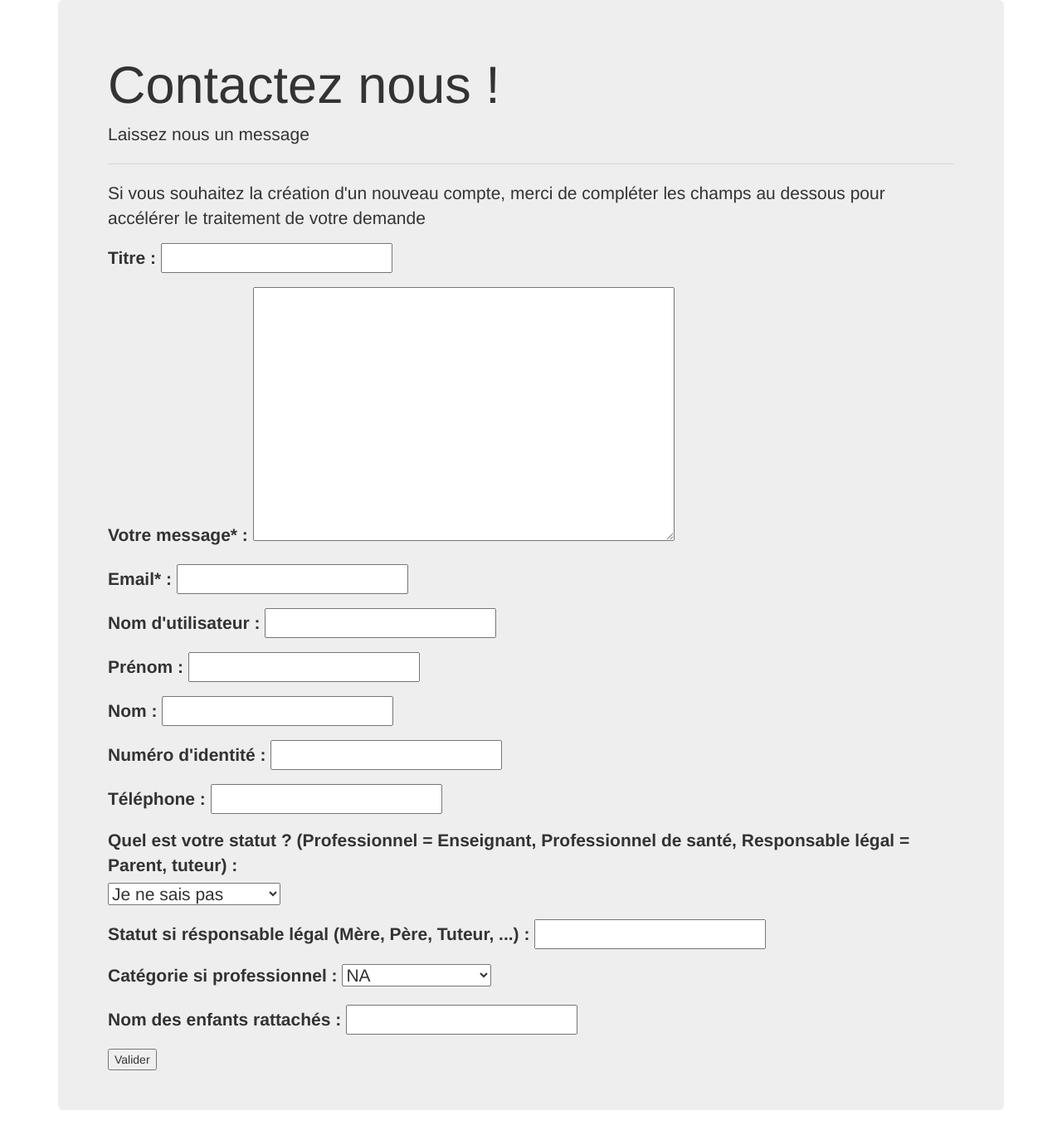
After one commit to CaralDesail/CarnetDeLiaisonAlpha, a Django app: page /tablecom/ContactUs in a window 1280 px wide. The commit adds this page. Shown: the whole page at 83% size. Run offline with Django 3.2, Linux system fonts and the light colour scheme; data comes from the database, SQL or seed files in the repository; both versions use the stored data as it was after the commit; some libraries are stand-ins or nearby versions.

Commit message:
Questionnaire de prise de contact

```diff
--- a/Carnet/tablecom/admin.py
+++ b/Carnet/tablecom/admin.py
@@ -33,5 +33,6 @@ admin.site.register(Article,ArticleAdmin)
 admin.site.unregister(User)
 admin.site.register(User, UserAdmin)
 admin.site.register(Permission)
+admin.site.register(ContactUs)
 
 # Register your models here.
--- a/Carnet/tablecom/forms.py
+++ b/Carnet/tablecom/forms.py
@@ -57,3 +57,8 @@ class ChildSNotebookCreatForm(forms.ModelForm):
         model = ChildSNotebook
         #fields = '__all__'
         fields = ('name','forename','date_of_birth','num_ident')
+
+class ContactUsForm(forms.ModelForm):
+    class Meta:
+        model=ContactUs
+        fields = '__all__'
--- a/Carnet/tablecom/models.py
+++ b/Carnet/tablecom/models.py
@@ -54,3 +54,24 @@ class Article(models.Model): #table of differents "notes", or "articles" that wi
 
     def __str__(self):
         return self.title
+
+class ContactUs(models.Model):
+    title=models.CharField(max_length=255, verbose_name="Titre",blank=True, default="")
+    content = models.TextField(verbose_name="Votre message*")
+    email= models.EmailField(verbose_name="email*")
+    # fields if ask for user access creation
+    username = models.CharField(max_length=255, verbose_name="Nom d'utilisateur",blank=True)
+    first_name = models.CharField(max_length=255, verbose_name="Prénom",blank=True)
+    last_name= models.CharField(max_length=255, verbose_name="Nom",blank=True)
+    num_ident = models.CharField(max_length=255, verbose_name="Numéro d'identité",blank=True)
+    phone = models.CharField(max_length=60, blank=True,verbose_name="Téléphone",default="")
+    TYPE_SELECT = (
+        ('0', 'Je ne sais pas'),
+        ('1', 'Responsable_Legal'),
+        ('2', 'Professionnel')
+    )
+    RLorPro = models.CharField(max_length=11,choices=TYPE_SELECT, default='0',verbose_name="Quel est votre statut ? (Professionnel = Enseignant, Professionnel de santé, Responsable légal = Parent, tuteur)")
+    statusRL=models.CharField(blank=True, max_length=25, verbose_name="Statut si résponsable légal (Mère, Père, Tuteur, ...)", default=" ")
+    rolePro = models.ForeignKey('CategoriePro', on_delete=models.CASCADE, default=0,
+                                verbose_name='Catégorie si professionnel',blank=True)
+    child_access_asked = models.CharField(max_length=255, verbose_name="Nom des enfants rattachés",blank=True, default=" ")
--- /dev/null
+++ b/Carnet/tablecom/templates/tablecom/ContactUs.html
@@ -0,0 +1,30 @@
+<!DOCTYPE html>
+
+{% extends "tablecom/base.html" %}
+{% block title %}Contactez nous{% endblock %}
+
+{% block content %}
+<div class="container">
+<div class="jumbotron">
+
+
+{% if envoi %}
+    <h3>Le formulaire à bien été envoyé. Une réponse vous sera apportée prochainement. A bientôt !</h3>
+<meta http-equiv="REFRESH" content="3;url=accueil">
+{% else %}
+  <h1 class="display-3">Contactez nous !</h1>
+  <p class="lead">Laissez nous un message</p>
+  <hr class="my-1">
+  <p>Si vous souhaitez la création d'un nouveau compte, merci de compléter les champs au dessous pour accélérer le
+      traitement de votre demande</p>
+<form action="{% url 'ContactUs' %}" method="post">
+    {% csrf_token %}
+    {{ form.as_p }}
+    <input type="submit" value="Valider" />
+</form>
+
+{% endif %}
+</div>
+</div>
+
+{% endblock %}
--- a/Carnet/tablecom/templates/tablecom/ProCreat.html
+++ b/Carnet/tablecom/templates/tablecom/ProCreat.html
@@ -1,7 +1,7 @@
 <!DOCTYPE html>
 
 {% extends "tablecom/base.html" %}
-{% block title %}Page d'accueil{% endblock %}
+{% block title %}Création de professionnel{% endblock %}
 
 {% block content %}
 
--- a/Carnet/tablecom/templates/tablecom/RLCreat.html
+++ b/Carnet/tablecom/templates/tablecom/RLCreat.html
@@ -1,13 +1,13 @@
 <!DOCTYPE html>
 
 {% extends "tablecom/base.html" %}
-{% block title %}Page d'accueil{% endblock %}
+{% block title %}Création de reponsable légal{% endblock %}
 
 {% block content %}
 
 <div class="container">
 {% if envoi %}Le responsable légal à bien été créé ! <br><br><br>{% endif %}
-<h3>Nouveau professionnel</h3>
+<h3>Nouveau responsable légal</h3>
 <form action="{% url 'RLCreat' %}" method="post">
     {% csrf_token %}
     {{ form.as_p }}
--- a/Carnet/tablecom/templates/tablecom/base.html
+++ b/Carnet/tablecom/templates/tablecom/base.html
@@ -29,7 +29,7 @@
 </div>
             {% else %}
         <div class="container">
-                <a href="{% url 'connexion' %}"><button type="button" class="btn btn-primary">Se connecter</button></a>
+
         </div>
             {% endif %}
 
--- a/Carnet/tablecom/urls.py
+++ b/Carnet/tablecom/urls.py
@@ -3,6 +3,7 @@ from . import views
 from django.conf.urls import include, url
 from django.views.generic import *
 from .models import ChildSNotebook
+
 
 urlpatterns = [
     path('', views.home, name='accueil'),
@@ -22,6 +23,7 @@ urlpatterns = [
     path('PermissionsManagement_Main', views.PermissionsManagement_Main, name="PermissionsManagement_Main"),
     path('PermissionsManagement_Detail/<id_carnet>', views.PermissionsManagement_Detail, name="PermissionsManagement_Detail"),
     path('PermissionsManagement_Action/<id_carnet>/<id_user>/<action>', views.PermissionsManagement_Action, name="PermissionsManagement_Action"),
+    path('ContactUs', views.ContactUs, name="ContactUs"),
 
     path('baseHTML', TemplateView.as_view(template_name="tablecom/base.html"))
 ]
--- a/Carnet/tablecom/views.py
+++ b/Carnet/tablecom/views.py
@@ -25,6 +25,17 @@ def home(request):
 
     return render(request,'tablecom/accueil_tablecom.html',locals())
 
+def ContactUs(request):
+    print("clic contact us")
+    form = ContactUsForm(request.POST or None)
+    #print(form.Categorie_Professionnelle)
+    if form.is_valid():
+        print("Formulaire validé")
+        envoi=True
+        form.save()
+        #print(form.data)
+    return render(request, 'tablecom/ContactUs.html',locals())
+
 def connexion(request):
     error = False
 
@@ -46,6 +57,7 @@ def connexion(request):
 def deconnexion(request):
     logout(request)
     return redirect('accueil')
+
 
 @permission_required('auth.add_user')
 @permission_required('tablecom.add_profil')
```
Also changed, not shown: Carnet/tablecom/templates/tablecom/ConnectUser.html (+10 -2 lines), Carnet/tablecom/templates/tablecom/accueil_tablecom.html (+7 -4 lines), Carnet/db.sqlite3, Carnet/tablecom/migrations/0004_contactus.py (added), Carnet/tablecom/migrations/0005_auto_20200509_1154.py (added), Carnet/tablecom/migrations/0006_auto_20200509_1157.py (added), Carnet/tablecom/migrations/0007_auto_20200509_1207.py (added), Carnet/tablecom/migrations/0008_auto_20200509_1209.py (added), Carnet/tablecom/migrations/0009_auto_20200509_1213.py (added), Carnet/tablecom/migrations/0010_auto_20200509_1215.py (added), Carnet/tablecom/migrations/0011_auto_20200509_1229.py (added).
